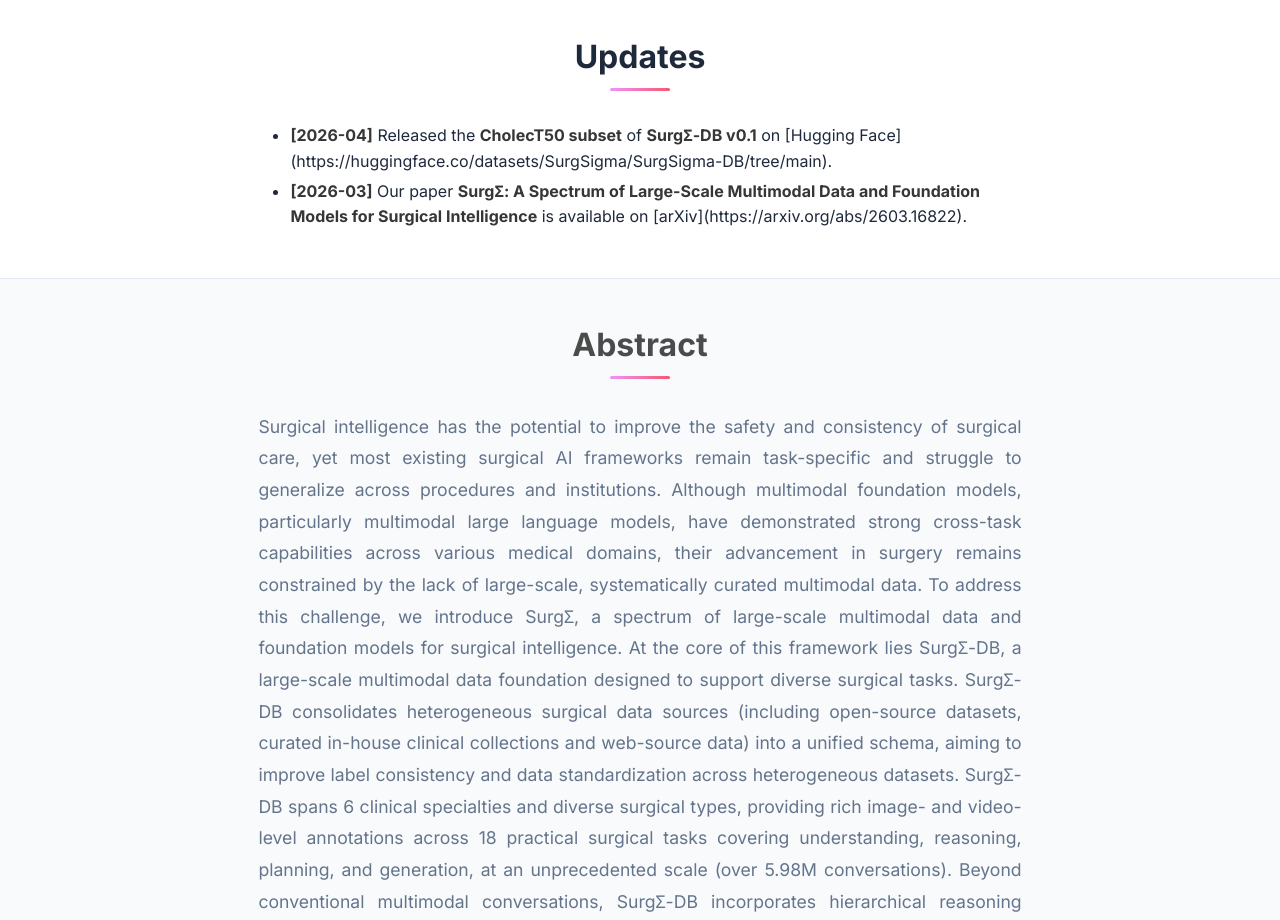
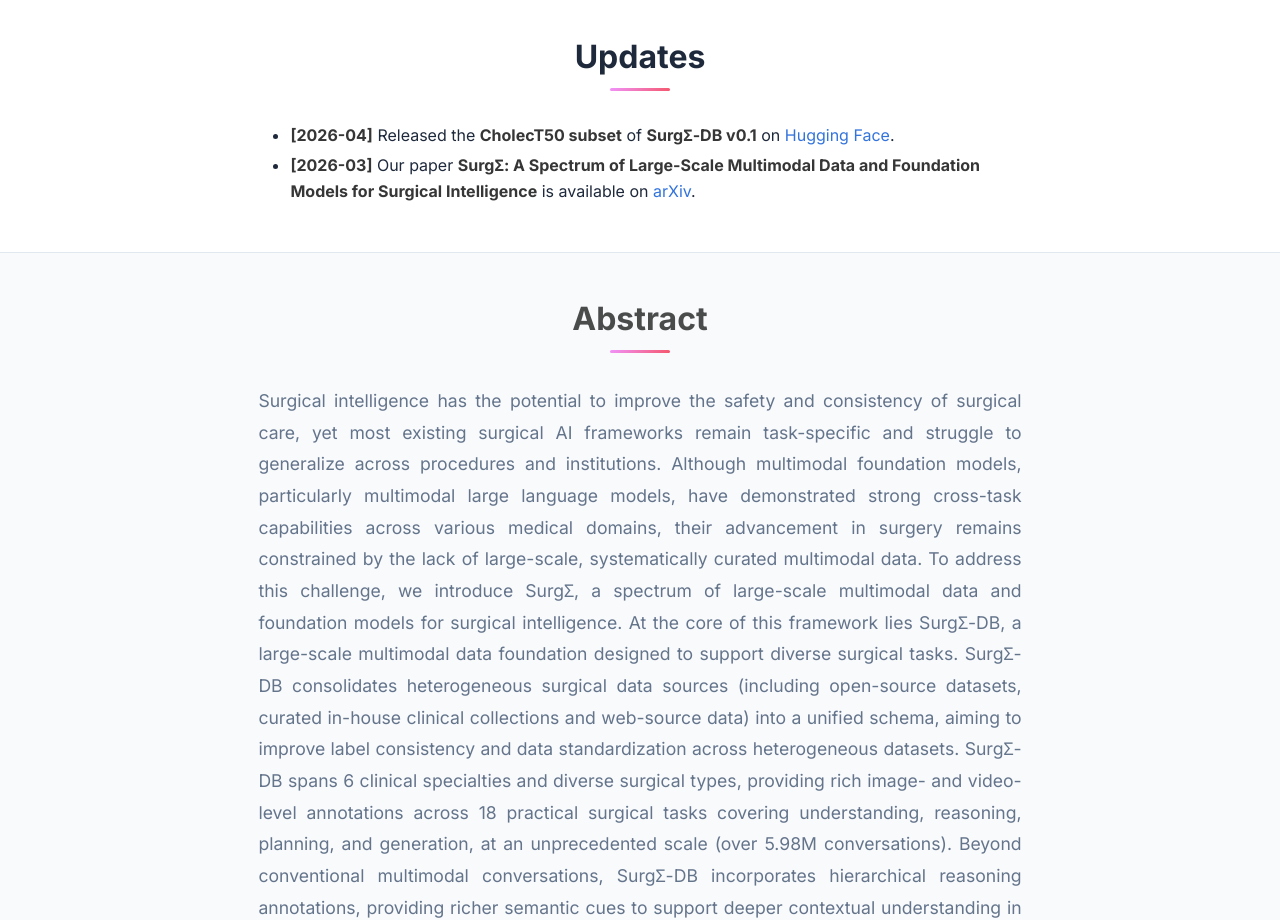
Before and after one commit to SurgSigma/surgsigma.github.io, a plain HTML site: page index.html in a window 1280 px wide. Shown: the part 1240-2160 px from the top of the page. Drawn offline with nearby package versions, Linux system fonts and the light colour scheme; some icons are missing.

Commit message:
Update index.html

```diff
--- a/index.html
+++ b/index.html
@@ -392,8 +392,8 @@
         <h2 class="title is-3">Updates</h2>
         <div class="content has-text-left">
           <ul>
-            <li><strong>[2026-04]</strong> Released the <strong>CholecT50 subset</strong> of <strong>Surg&Sigma;-DB v0.1</strong> on [Hugging Face](https://huggingface.co/datasets/SurgSigma/SurgSigma-DB/tree/main).</li>
-            <li><strong>[2026-03]</strong> Our paper <strong>Surg&Sigma;: A Spectrum of Large-Scale Multimodal Data and Foundation Models for Surgical Intelligence</strong> is available on [arXiv](https://arxiv.org/abs/2603.16822).</li>
+            <li><strong>[2026-04]</strong> Released the <strong>CholecT50 subset</strong> of <strong>Surg&Sigma;-DB v0.1</strong> on <a href="https://huggingface.co/datasets/SurgSigma/SurgSigma-DB/tree/main">Hugging Face</a>.</li>
+            <li><strong>[2026-03]</strong> Our paper <strong>Surg&Sigma;: A Spectrum of Large-Scale Multimodal Data and Foundation Models for Surgical Intelligence</strong> is available on <a href="https://arxiv.org/abs/2603.16822">arXiv</a>.</li>
           </ul>
         </div>
       </div>
```
